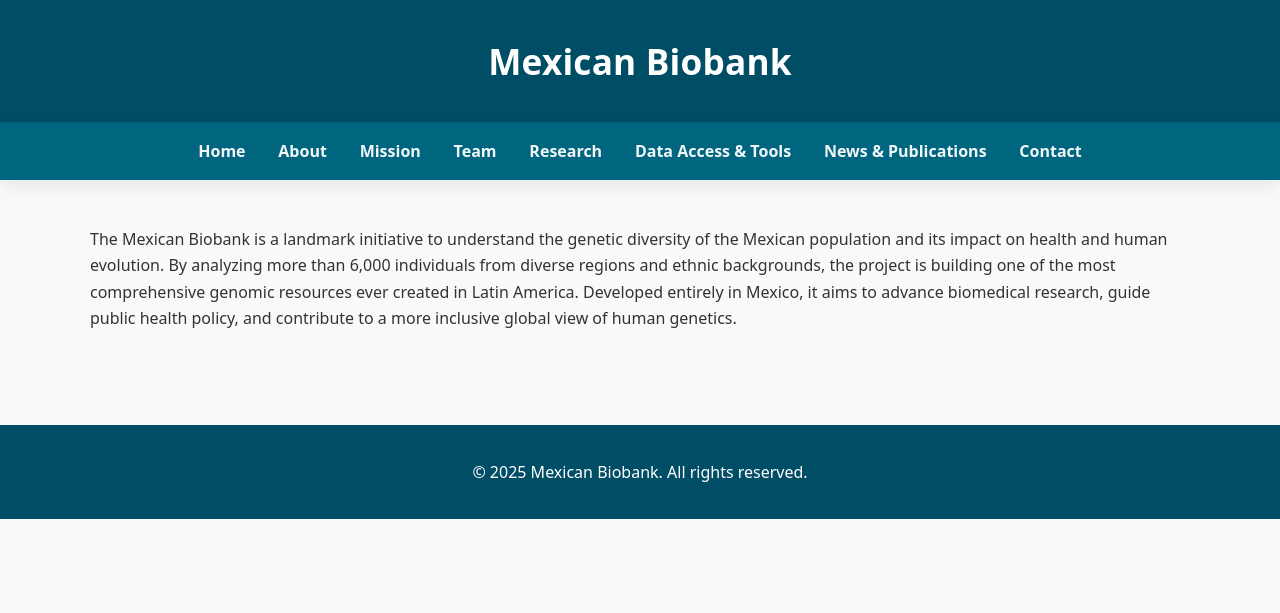
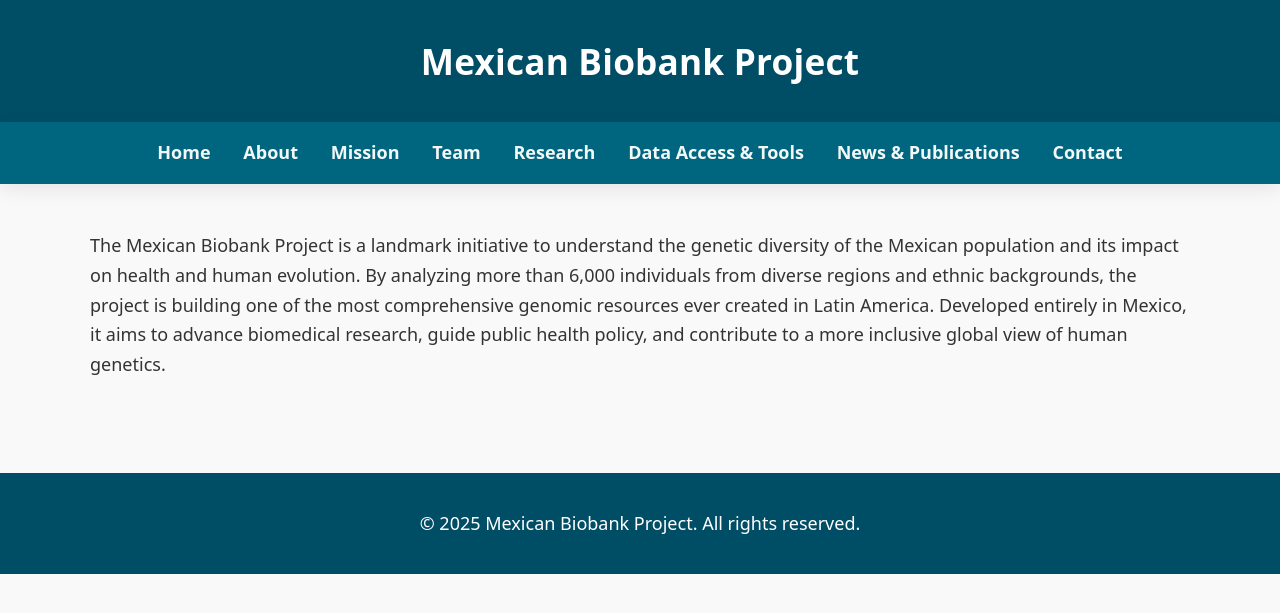
Before and after one commit to morenolab/MexicanBiobank_webpage, a Jekyll site: the page built from index.md, in a window 1280 px wide. Shown: the top 613 px of the page. Built offline with Jekyll 4.4.1, drawn with Linux system fonts in a browser that asks for light colours.

```diff
--- a/_config.yml
+++ b/_config.yml
@@ -2,4 +2,4 @@
 baseurl: /MexicanBiobank_webpage
 markdown: kramdown
 permalink: pretty
-title: Mexican Biobank
+title: Mexican Biobank Project
--- a/assets/css/styles.css
+++ b/assets/css/styles.css
@@ -22,6 +22,7 @@
   font-family: ui-sans-serif, system-ui, -apple-system, "Segoe UI", Roboto, "Helvetica Neue", Arial, "Noto Sans", "Apple Color Emoji","Segoe UI Emoji";
   margin:0; padding:0;
   line-height:1.65;
+  font-size: 18px;
   background:var(--bg);
   color:var(--text);
   -webkit-font-smoothing:antialiased;
--- a/index.md
+++ b/index.md
@@ -4,5 +4,5 @@
 permalink: /
 ---
 <section id="index">
-        <p>The Mexican Biobank is a landmark initiative to understand the genetic diversity of the Mexican population and its impact on health and human evolution. By analyzing more than 6,000 individuals from diverse regions and ethnic backgrounds, the project is building one of the most comprehensive genomic resources ever created in Latin America. Developed entirely in Mexico, it aims to advance biomedical research, guide public health policy, and contribute to a more inclusive global view of human genetics.</p>
+        <p>The Mexican Biobank Project is a landmark initiative to understand the genetic diversity of the Mexican population and its impact on health and human evolution. By analyzing more than 6,000 individuals from diverse regions and ethnic backgrounds, the project is building one of the most comprehensive genomic resources ever created in Latin America. Developed entirely in Mexico, it aims to advance biomedical research, guide public health policy, and contribute to a more inclusive global view of human genetics.</p>
 </section>
```
Also changed, not shown: pages/about.md (+1 -1 lines), pages/data.md (+1 -1 lines), pages/news_publications.md (+1 -1 lines).
